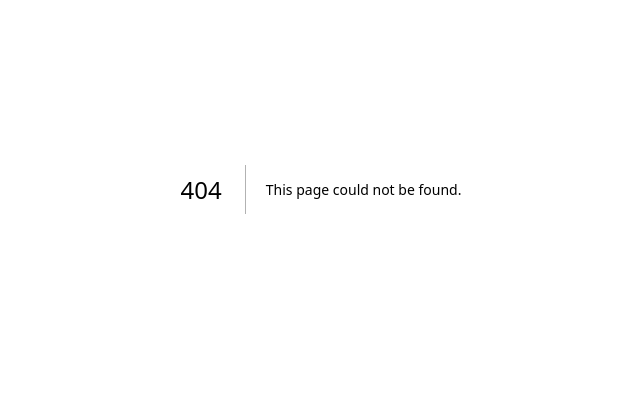
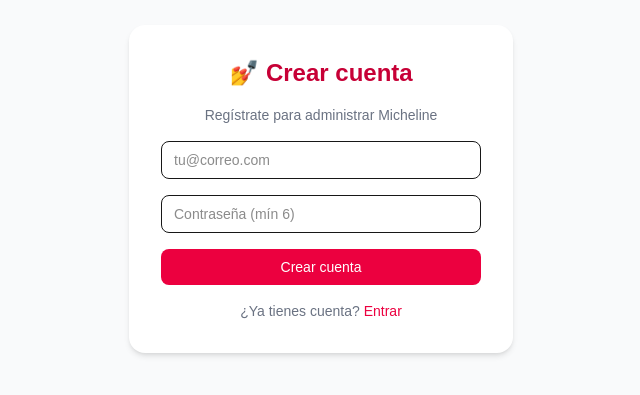
Before and after one commit to jukaben32/micheline-dashboard, a Next.js app: page /registro in a window 1280 px wide. Before the commit this address had no page. Shown: the part 211-606 px from the top of the page, without its empty margins (319-959 px from the left). Built offline with nearby package versions, Linux system fonts and the light colour scheme; no server answers.

Commit message:
feat(dashboard): registro, recuperar contrasena y enlaces en login

```diff
--- a/src/app/login/page.tsx
+++ b/src/app/login/page.tsx
@@ -3,6 +3,7 @@
 import { useState } from 'react'
 import { createClient } from '@/lib/supabase/client'
 import { useRouter } from 'next/navigation'
+import Link from 'next/link'
 
 // Pagina de login: email+password y Google
 export default function LoginPage() {
@@ -71,9 +72,10 @@
         </form>
 
         {error && <p className="mt-3 text-xs text-red-600 text-center">{error}</p>}
-        <p className="mt-4 text-[11px] text-center text-gray-400">
-          ¿Sin cuenta? Pide al administrador que te cree un usuario.
-        </p>
+        <div className="mt-4 flex flex-col items-center gap-1 text-[11px] text-center text-gray-400">
+          <Link href="/registro" className="text-rose-600 font-medium">¿No tienes cuenta? Regístrate</Link>
+          <Link href="/recuperar" className="hover:text-rose-600">Olvidé mi contraseña</Link>
+        </div>
       </div>
     </main>
   )
--- /dev/null
+++ b/src/app/recuperar/page.tsx
@@ -0,0 +1,44 @@
+'use client'
+
+import { useState } from 'react'
+import { createClient } from '@/lib/supabase/client'
+import Link from 'next/link'
+
+// Pagina de recuperacion de contrasena (Supabase envia el link por email)
+export default function RecuperarPage() {
+  const supabase = createClient()
+  const [email, setEmail] = useState('')
+  const [msg, setMsg] = useState('')
+  const [err, setErr] = useState('')
+  const [loading, setLoading] = useState(false)
+
+  async function enviar(e: React.FormEvent) {
+    e.preventDefault()
+    setLoading(true); setErr(''); setMsg('')
+    const { error } = await supabase.auth.resetPasswordForEmail(email, {
+      redirectTo: 'https://micheline-dashboard.vercel.app/'
+    })
+    if (error) setErr(error.message)
+    else setMsg('Te enviamos un enlace de recuperación a tu correo.')
+    setLoading(false)
+  }
+
+  return (
+    <div className="min-h-screen flex items-center justify-center bg-gray-50 px-4">
+      <form onSubmit={enviar} className="bg-white p-8 rounded-2xl shadow-md w-full max-w-sm space-y-4">
+        <h1 className="text-xl font-bold text-rose-700 text-center">🔑 Recuperar contraseña</h1>
+        <input value={email} onChange={e => setEmail(e.target.value)} type="email" required
+          placeholder="tu@correo.com" className="w-full border rounded-lg px-3 py-2 text-sm" />
+        {err && <p className="text-red-600 text-xs">{err}</p>}
+        {msg && <p className="text-green-600 text-xs">{msg}</p>}
+        <button disabled={loading}
+          className="w-full bg-rose-600 hover:bg-rose-700 text-white py-2 rounded-lg text-sm font-medium disabled:opacity-50">
+          {loading ? 'Enviando…' : 'Enviar enlace'}
+        </button>
+        <p className="text-center text-sm text-gray-500">
+          <Link href="/login" className="text-rose-600 font-medium">Volver al login</Link>
+        </p>
+      </form>
+    </div>
+  )
+}
--- /dev/null
+++ b/src/app/registro/page.tsx
@@ -0,0 +1,60 @@
+'use client'
+
+import { useState } from 'react'
+import { createClient } from '@/lib/supabase/client'
+import { useRouter } from 'next/navigation'
+import Link from 'next/link'
+
+// Pagina de registro: el cliente crea su cuenta de admin
+export default function RegistroPage() {
+  const supabase = createClient()
+  const router = useRouter()
+  const [email, setEmail] = useState('')
+  const [pass, setPass] = useState('')
+  const [msg, setMsg] = useState('')
+  const [err, setErr] = useState('')
+  const [loading, setLoading] = useState(false)
+
+  async function registrar(e: React.FormEvent) {
+    e.preventDefault()
+    setLoading(true); setErr(''); setMsg('')
+    // Crear usuario en Supabase Auth
+    const { data, error } = await supabase.auth.signUp({
+      email, password: pass,
+      options: { emailRedirectTo: 'https://micheline-dashboard.vercel.app/' }
+    })
+    if (error) {
+      setErr(error.message)
+    } else if (data.user) {
+      // Si Supabase no exige confirmacion, el usuario ya queda logueado
+      if (data.session) {
+        router.push('/')
+      } else {
+        setMsg('Cuenta creada. Revisa tu correo para confirmar (o entra si no se pide confirmacion).')
+      }
+    }
+    setLoading(false)
+  }
+
+  return (
+    <div className="min-h-screen flex items-center justify-center bg-gray-50 px-4">
+      <form onSubmit={registrar} className="bg-white p-8 rounded-2xl shadow-md w-full max-w-sm space-y-4">
+        <h1 className="text-2xl font-bold text-rose-700 text-center">💅 Crear cuenta</h1>
+        <p className="text-sm text-gray-500 text-center">Regístrate para administrar Micheline</p>
+        <input value={email} onChange={e => setEmail(e.target.value)} type="email" required
+          placeholder="tu@correo.com" className="w-full border rounded-lg px-3 py-2 text-sm" />
+        <input value={pass} onChange={e => setPass(e.target.value)} type="password" required minLength={6}
+          placeholder="Contraseña (mín 6)" className="w-full border rounded-lg px-3 py-2 text-sm" />
+        {err && <p className="text-red-600 text-xs">{err}</p>}
+        {msg && <p className="text-green-600 text-xs">{msg}</p>}
+        <button disabled={loading}
+          className="w-full bg-rose-600 hover:bg-rose-700 text-white py-2 rounded-lg text-sm font-medium disabled:opacity-50">
+          {loading ? 'Creando…' : 'Crear cuenta'}
+        </button>
+        <p className="text-center text-sm text-gray-500">
+          ¿Ya tienes cuenta? <Link href="/login" className="text-rose-600 font-medium">Entrar</Link>
+        </p>
+      </form>
+    </div>
+  )
+}
```
